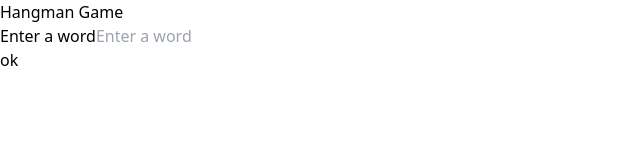
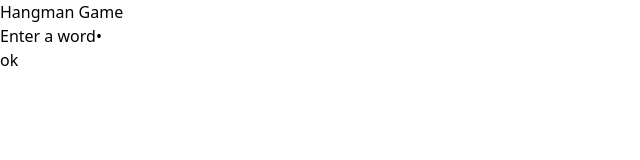
Before and after one commit to abhisheky1817/Hangman-React, a React (Vite) app: page / in a window 1280 px wide. Shown: the top 160 px of the page, without its empty margins (0-640 px from the left). Built offline with nearby package versions, Linux system fonts and the light colour scheme.

Commit message:
added text input form

```diff
--- a/src/App.jsx
+++ b/src/App.jsx
@@ -5,7 +5,7 @@ function App() {
     <div>
       <h1>Hangman Game</h1>
 
-      <TextInputForm/>
+      <TextInputForm  onSubmit={(value)=>{console.log("value from hidden is", value)}} />
     </div>
   );
 }
--- a/src/Components/TextInputForm/TextInputForm.jsx
+++ b/src/Components/TextInputForm/TextInputForm.jsx
@@ -1,17 +1,26 @@
 import TextInput from '../TextInput/TextInput';
 import Button from '../Buttons/Button';
+import { useState } from "react";
 
-function TextInputForm({}) {
+function TextInputForm({onSubmit}) {
 
+    const [value, setValue] = useState(' ');
 
-    function handelformsubmit(event){
+    function handleformsubmit(event){
         event.preventDefault();
-        console.log("form submitted");
+        console.log("form submitted",value);
+        onSubmit ?.(value); //if onSubmit define call it with a value
+    }
+
+    function handletextinputchange(event){
+        console.log("text input change");
+        console.log(event.target.value);
+        setValue(event.target.value);
     }
 
     return(
 
-        <form className="flex" onSubmit={handelformsubmit}>
+        <form className="flex" onSubmit={handleformsubmit}>
 
            <div className="mr-2 flex-1">
 
@@ -19,6 +28,8 @@ function TextInputForm({}) {
 
             label="Enter a word"
             type="password"
+            value={value}
+            onChange={handletextinputchange}
             />
 
            </div>
```
